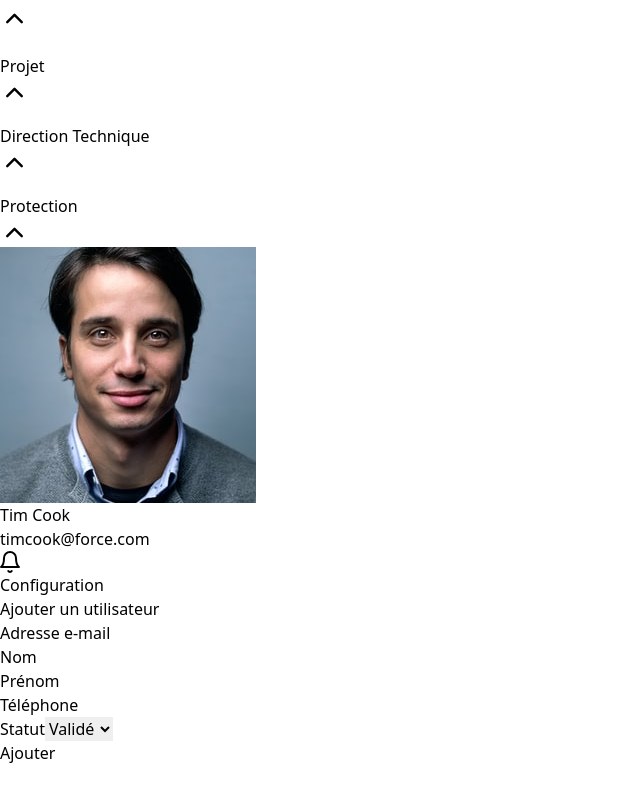
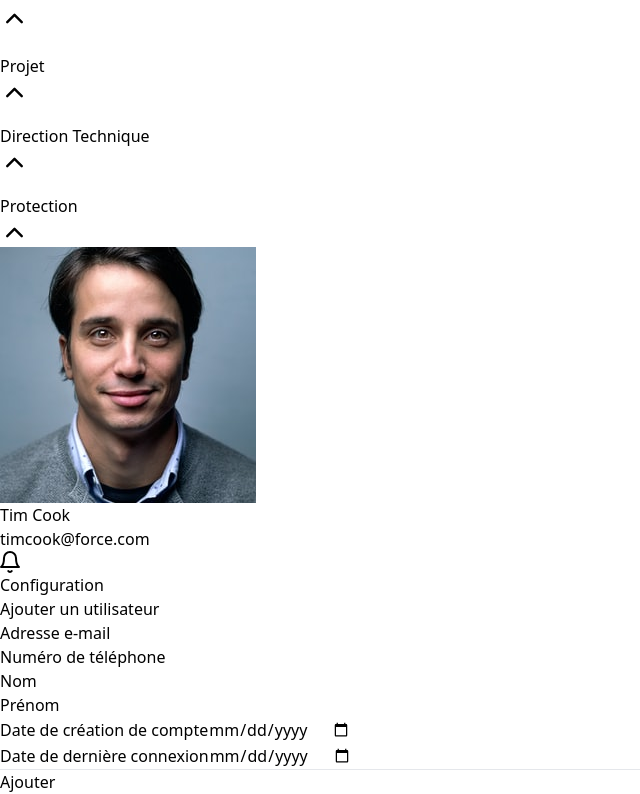
Before and after one commit to khaterehCodes/workflow, a React (Vite) app: page /edituser in a window 1280 px wide. Shown: the part 363-1157 px from the top of the page, without its empty margins (0-640 px from the left). Before the commit the page ends 1128 px from the top, so only its background shows below. Built offline with nearby package versions, Linux system fonts and the light colour scheme.

Commit message:
fix(pagination): correct user pagination logic

```diff
--- a/src/App.jsx
+++ b/src/App.jsx
@@ -11,7 +11,6 @@ function App() {
           <Route path='/login' element={<LoginPage/>}/>
           <Route index element={<UserListPage/>}/>
           <Route path='/edituser' element={<EditUsersPage/>}/>
-
         </Routes>
       </Layout>
     </BrowserRouter>
--- a/src/components/ui/atoms/icons/Icons.jsx
+++ b/src/components/ui/atoms/icons/Icons.jsx
@@ -82,6 +82,21 @@ function Icons({ name }) {
             return <svg width="20" height="12" viewBox="0 0 20 12" fill="none" xmlns="http://www.w3.org/2000/svg">
                 <path d="M19.2688 4.00107L16.0434 0.742375C15.966 0.66426 15.8738 0.602257 15.7722 0.559946C15.6707 0.517634 15.5617 0.49585 15.4517 0.49585C15.3417 0.49585 15.2327 0.517634 15.1312 0.559946C15.0296 0.602257 14.9374 0.66426 14.86 0.742375C14.7047 0.898528 14.6176 1.10976 14.6176 1.32994C14.6176 1.55012 14.7047 1.76135 14.86 1.9175L17.827 4.9095H0.833425C0.612387 4.9095 0.400402 4.99731 0.244105 5.1536C0.087807 5.3099 0 5.52189 0 5.74293H0C0 5.96396 0.087807 6.17595 0.244105 6.33225C0.400402 6.48854 0.612387 6.57635 0.833425 6.57635H17.877L14.86 9.58502C14.7819 9.66249 14.7198 9.75467 14.6775 9.85623C14.6352 9.95779 14.6134 10.0667 14.6134 10.1767C14.6134 10.2868 14.6352 10.3957 14.6775 10.4973C14.7198 10.5988 14.7819 10.691 14.86 10.7685C14.9374 10.8466 15.0296 10.9086 15.1312 10.9509C15.2327 10.9932 15.3417 11.015 15.4517 11.015C15.5617 11.015 15.6707 10.9932 15.7722 10.9509C15.8738 10.9086 15.966 10.8466 16.0434 10.7685L19.2688 7.53479C19.737 7.06599 20 6.4305 20 5.76793C20 5.10535 19.737 4.46987 19.2688 4.00107Z" fill="white" />
             </svg>;
+        case 'date':
+            return <svg width="18" height="18" viewBox="0 0 18 18" fill="none" xmlns="http://www.w3.org/2000/svg">
+                <g clip-path="url(#clip0_1_12456)">
+                    <path d="M14.25 1.5H13.5V0.75C13.5 0.551088 13.421 0.360322 13.2803 0.21967C13.1397 0.0790176 12.9489 0 12.75 0C12.5511 0 12.3603 0.0790176 12.2197 0.21967C12.079 0.360322 12 0.551088 12 0.75V1.5H6V0.75C6 0.551088 5.92098 0.360322 5.78033 0.21967C5.63968 0.0790176 5.44891 0 5.25 0C5.05109 0 4.86032 0.0790176 4.71967 0.21967C4.57902 0.360322 4.5 0.551088 4.5 0.75V1.5H3.75C2.7558 1.50119 1.80267 1.89666 1.09966 2.59966C0.396661 3.30267 0.00119089 4.2558 0 5.25L0 14.25C0.00119089 15.2442 0.396661 16.1973 1.09966 16.9003C1.80267 17.6033 2.7558 17.9988 3.75 18H14.25C15.2442 17.9988 16.1973 17.6033 16.9003 16.9003C17.6033 16.1973 17.9988 15.2442 18 14.25V5.25C17.9988 4.2558 17.6033 3.30267 16.9003 2.59966C16.1973 1.89666 15.2442 1.50119 14.25 1.5ZM1.5 5.25C1.5 4.65326 1.73705 4.08097 2.15901 3.65901C2.58097 3.23705 3.15326 3 3.75 3H14.25C14.8467 3 15.419 3.23705 15.841 3.65901C16.2629 4.08097 16.5 4.65326 16.5 5.25V6H1.5V5.25ZM14.25 16.5H3.75C3.15326 16.5 2.58097 16.2629 2.15901 15.841C1.73705 15.419 1.5 14.8467 1.5 14.25V7.5H16.5V14.25C16.5 14.8467 16.2629 15.419 15.841 15.841C15.419 16.2629 14.8467 16.5 14.25 16.5Z" fill="black" />
+                    <path d="M9 12.375C9.62132 12.375 10.125 11.8713 10.125 11.25C10.125 10.6287 9.62132 10.125 9 10.125C8.37868 10.125 7.875 10.6287 7.875 11.25C7.875 11.8713 8.37868 12.375 9 12.375Z" fill="black" />
+                    <path d="M5.25 12.375C5.87132 12.375 6.375 11.8713 6.375 11.25C6.375 10.6287 5.87132 10.125 5.25 10.125C4.62868 10.125 4.125 10.6287 4.125 11.25C4.125 11.8713 4.62868 12.375 5.25 12.375Z" fill="black" />
+                    <path d="M12.75 12.375C13.3713 12.375 13.875 11.8713 13.875 11.25C13.875 10.6287 13.3713 10.125 12.75 10.125C12.1287 10.125 11.625 10.6287 11.625 11.25C11.625 11.8713 12.1287 12.375 12.75 12.375Z" fill="black" />
+                </g>
+                <defs>
+                    <clipPath id="clip0_1_12456">
+                        <rect width="18" height="18" fill="white" />
+                    </clipPath>
+                </defs>
+            </svg>
+
     }
 }
 
--- a/src/components/ui/molecules/AccountEditor/AccountEditor.jsx
+++ b/src/components/ui/molecules/AccountEditor/AccountEditor.jsx
@@ -1,8 +1,9 @@
+import { useDispatch } from "react-redux";
+import { useLocation, useNavigate } from "react-router-dom";
+import { addUser, updateUser } from "../../../../core/redux/feature/UserSlice";
 import useUserForm from "../../../../core/hooks/useUserForm";
-import { useDispatch } from "react-redux";
-import { addUser, updateUser } from "../../../../core/redux/feature/UserSlice";
-import { useLocation, useNavigate } from "react-router-dom";
-
+import InputField from "../InputField/InputField";
+import { fields } from "../../../../core/array/Array";
 function EditUsersPage() {
     const dispatch = useDispatch();
     const navigate = useNavigate();
@@ -12,129 +13,51 @@ function EditUsersPage() {
     const isEdit = Boolean(editingUser);
 
     const initialValues = editingUser || {
-        email: "",
-        noms: "",
-        prenoms: "",
-        telephone: "",
-        statut: "Validé",
+        email: "", telephone: "", noms: "", prenoms: "", dateCreation: "", dateDerniereConnexion: "", statut: "Validé"
     };
 
     const handleSubmit = (values) => {
-        if (isEdit) {
-            dispatch(updateUser(values));
-        } else {
-            dispatch(addUser(values));
-        }
+        const userToSave = { ...values, statut: "Validé" };
+        isEdit ? dispatch(updateUser(userToSave)) : dispatch(addUser(userToSave));
         navigate("/");
     };
 
     const {
-        values,
-        errors,
-        touched,
-        handleChange,
-        handleBlur,
-        handleSubmit: formikSubmit,
-        isSubmitting,
-        isSubmitDisabled,
-        isEmailDisabled,
+        values, errors, touched,
+        handleChange, handleBlur, handleSubmit: formikSubmit,
+        isSubmitting, isSubmitDisabled,
     } = useUserForm({ initialValues, onSubmit: handleSubmit, isEdit });
-
     return (
-        <div className="p-6 max-w-xl mx-auto bg-white rounded shadow">
-            <h1 className="text-2xl font-bold mb-4">Configuration</h1>
-            <p className="text-lg mb-6">{isEdit ? "Modifier un utilisateur" : "Ajouter un utilisateur"}</p>
-
-            <form onSubmit={formikSubmit} className="space-y-4">
         <div>
-                    <label htmlFor="email" className="block mb-1 font-medium">
-                        Adresse e-mail
-                    </label>
-                    <input
-                        name="email"
-                        type="email"
-                        disabled={isEmailDisabled}
+            <h1 className="text-black ml-20 text-[32px] font-semibold mb-4">Configuration</h1>
+            <div className="p-6 w-[1104px] h-[498px] mx-auto bg-white rounded-[12px] shadow">
+                <p className=" text-[#27272A] text-[18px] mb-6">{isEdit ? "Editer un compte" : "Ajouter un utilisateur"}</p>
+                <form onSubmit={formikSubmit} className="grid grid-cols-2 font-normal text-[16px] gap-x-4 gap-y-6">
+                    {fields.map(({ label, name, type = "text" }) => (
+                        <InputField
+                            key={name}
+                            label={label}
+                            name={name}
+                            type={type}
+                            value={values[name]}
                             onChange={handleChange}
                             onBlur={handleBlur}
-                        value={values.email}
-                        className={`w-full border rounded px-3 py-2 ${isEmailDisabled ? "bg-gray-100 cursor-not-allowed" : ""
-                            }`}
+                            error={errors[name]}
+                            touched={touched[name]}
+                            disabled={false}
                         />
-                    {errors.email && touched.email && <div className="text-red-600 text-sm">{errors.email}</div>}
-                </div>
-
-                <div>
-                    <label htmlFor="noms" className="block mb-1 font-medium">
-                        Nom
-                    </label>
-                    <input
-                        name="noms"
-                        type="text"
-                        onChange={handleChange}
-                        onBlur={handleBlur}
-                        value={values.noms}
-                        className="w-full border rounded px-3 py-2"
-                    />
-                    {errors.noms && touched.noms && <div className="text-red-600 text-sm">{errors.noms}</div>}
-                </div>
-
-                <div>
-                    <label htmlFor="prenoms" className="block mb-1 font-medium">
-                        Prénom
-                    </label>
-                    <input
-                        name="prenoms"
-                        type="text"
-                        onChange={handleChange}
-                        onBlur={handleBlur}
-                        value={values.prenoms}
-                        className="w-full border rounded px-3 py-2"
-                    />
-                    {errors.prenoms && touched.prenoms && <div className="text-red-600 text-sm">{errors.prenoms}</div>}
-                </div>
-
-                <div>
-                    <label htmlFor="telephone" className="block mb-1 font-medium">
-                        Téléphone
-                    </label>
-                    <input
-                        name="telephone"
-                        type="text"
-                        onChange={handleChange}
-                        onBlur={handleBlur}
-                        value={values.telephone}
-                        className="w-full border rounded px-3 py-2"
-                    />
-                    {errors.telephone && touched.telephone && <div className="text-red-600 text-sm">{errors.telephone}</div>}
-                </div>
-
-                <div>
-                    <label htmlFor="statut" className="block mb-1 font-medium">
-                        Statut
-                    </label>
-                    <select
-                        name="statut"
-                        onChange={handleChange}
-                        onBlur={handleBlur}
-                        value={values.statut}
-                        className="w-full border rounded px-3 py-2"
-                    >
-                        <option value="Validé">Validé</option>
-                        <option value="Actif">Actif</option>
-                        <option value="Inactif">Inactif</option>
-                    </select>
-                    {errors.statut && touched.statut && <div className="text-red-600 text-sm">{errors.statut}</div>}
-                </div>
-
+                    ))}
+                    <hr className="col-span-2 border-t w-full mt-[30px]" />
                     <button
                         type="submit"
                         disabled={isSubmitDisabled || isSubmitting}
-                    className={`w-full py-2 rounded text-white font-bold ${isSubmitDisabled ? "bg-gray-400 cursor-not-allowed" : "bg-blue-600 hover:bg-blue-700"
-                        }`}
-                >
+                        className={`col-span-2 w-[103px] mt-[0px] h-[48px] py-2 rounded-[10px] text-white font-bold ${isSubmitDisabled ? "bg-gray-400 cursor-not-allowed" : "bg-blue-600 hover:bg-blue-700"
+                            }`}>
                         {isEdit ? "Modifier" : "Ajouter"}
                     </button>
                 </form>
+
+            </div>
         </div>
     );
 }
--- /dev/null
+++ b/src/components/ui/molecules/InputField/InputField.jsx
@@ -0,0 +1,27 @@
+    import React from "react";
+
+    function InputField({ label, name, type, value, onChange, onBlur, error, touched, disabled }) {
+    return (
+        <div className="flex flex-col">
+        <label htmlFor={name} className="mb-1 font-medium">{label}</label>
+        <input
+            id={name}
+            name={name}
+            type={type}
+            value={value}
+            onChange={onChange}
+            onBlur={onBlur}
+            disabled={disabled}
+            className={`
+            w-[514px] h-[49px] rounded-[12px] px-3 border border-gray-300
+            focus:outline-none focus:border-[#5C73DB]
+            disabled:bg-gray-100 disabled:cursor-not-allowed
+            ${error && touched ? "border-red-500" : ""}
+            `}
+        />
+        {error && touched && <span className="text-red-500 text-sm mt-1">{error}</span>}
+        </div>
+    );
+    }
+
+    export default InputField;
--- a/src/core/array/Array.jsx
+++ b/src/core/array/Array.jsx
@@ -15,13 +15,22 @@ export const menuItems = [
     { icon: "protection", label: "Protection" },
 ];
 export const users = [
-    { noms: "Doe", prenoms: "John", email: "john.doe@example.com", telephone: "+33 123456789", statut: "Validé" },
-    { noms: "Dupont", prenoms: "Marie", email: "marie.dupont@example.com", telephone: "+33 987654321", statut: "Actif" },
-    { noms: "Martin", prenoms: "Paul", email: "paul.martin@example.com", telephone: "+33 456789123", statut: "Inactif" },
-    { noms: "Bernard", prenoms: "Claire", email: "claire.bernard@example.com", telephone: "+33 654321987", statut: "Validé" },
+    { noms: "Doe", prenoms: "John", email: "john.doe@example.com", telephone: "+33 123456789", statut: "Validé", dateCreation: "2023-01-15", dateDerniereConnexion: "2023-08-30" },
+    { noms: "Dupont", prenoms: "Marie", email: "marie.dupont@example.com", telephone: "+33 987654321", statut: "Actif", dateCreation: "2022-11-20", dateDerniereConnexion: "2023-08-29" },
+    { noms: "Martin", prenoms: "Paul", email: "paul.martin@example.com", telephone: "+33 456789123", statut: "Inactif", dateCreation: "2023-02-10", dateDerniereConnexion: "2023-07-15" },
+    { noms: "Bernard", prenoms: "Claire", email: "claire.bernard@example.com", telephone: "+33 654321987", statut: "Validé", dateCreation: "2021-09-05", dateDerniereConnexion: "2023-08-25" },
 ];
+
 export const statusStyles = {
     "Validé": "text-[#166534] bg-[#DCFCE7]",
     "Actif": "text-[#9A3412] bg-[#FFEDD5]",
     "Inactif": "text-[#991B1B] bg-[#FEE2E2]",
 };
+export const fields = [
+    { label: "Adresse e-mail", name: "email", type: "email" },
+    { label: "Numéro de téléphone", name: "telephone" },
+    { label: "Nom", name: "noms" },
+    { label: "Prénom", name: "prenoms" },
+    { label: "Date de création de compte", name: "dateCreation", type: "date" },
+    { label: "Date de dernière connexion", name: "dateDerniereConnexion", type: "date" },
+  ];
--- a/src/main.jsx
+++ b/src/main.jsx
@@ -1,5 +1,6 @@
 import React from "react";
 import './index.css';
+import './index.css'
 import ReactDOM from "react-dom/client";
 import { Provider } from "react-redux";
 import App from "./App";
```
Also changed, not shown: src/components/ui/molecules/UserPagination/UserPagination.jsx (+18 -13 lines), src/components/ui/molecules/UsersTable/UsersTable.jsx (+41 -16 lines), src/index.css (+28 -0 lines). Lines whose indentation alone changed are shown as unchanged.
